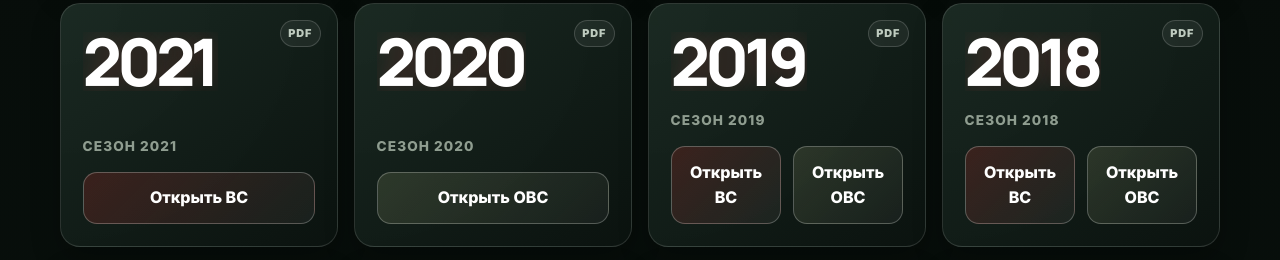
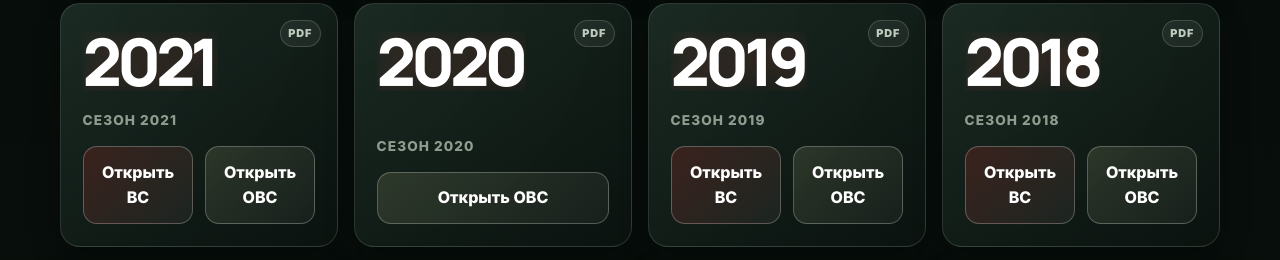
Before and after one commit to militarysport/VPM, a plain HTML site: page protocols.html in a window 1280 px wide. Shown: the part 885-1145 px from the top of the page. Drawn offline with Linux system fonts and the light colour scheme.

Commit message:
Update protocols.html

```diff
--- a/protocols.html
+++ b/protocols.html
@@ -93,11 +93,12 @@
     </div>
   </article>
 
-  <article class="protocol-card">
+   <article class="protocol-card">
     <div class="protocol-year">2021</div>
     <p class="protocol-label">Сезон 2021</p>
     <div class="protocol-actions">
       <a href="protocols/2021.pdf" class="protocol-btn" target="_blank" rel="noopener">Открыть ВС</a>
+      <a href="protocols/new/OBC 2021.pdf" class="protocol-btn protocol-btn--alt" target="_blank" rel="noopener">Открыть ОВС</a>
     </div>
   </article>
 
```
